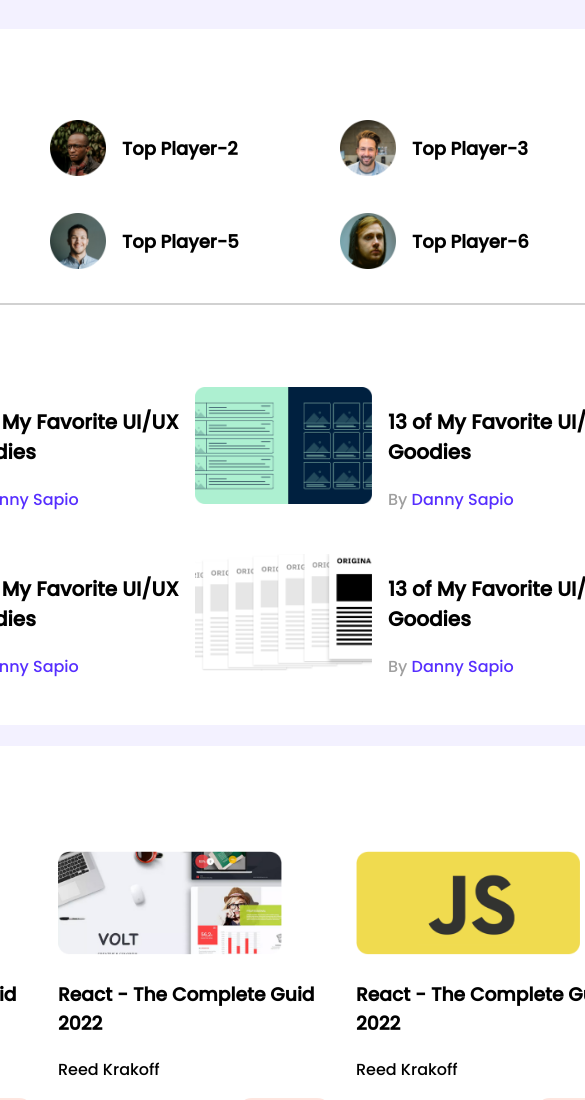
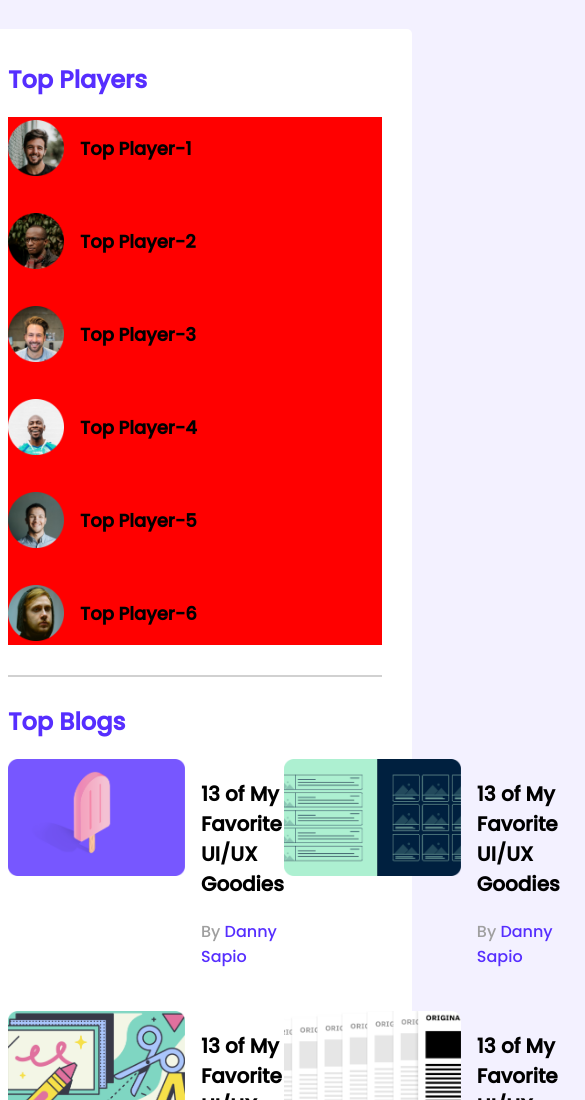
Before and after one commit to Habibur-Habib/leader-board-css3, a plain HTML site: page index.html in a window 390 px wide. Shown: the top 1100 px of the page, 585 px wide, since content can reach past the window. Drawn offline with Linux system fonts and the light colour scheme.

Commit message:
media quries done

```diff
--- a/styles/style.css
+++ b/styles/style.css
@@ -113,3 +113,18 @@ hr{
 .fa-star.empty{
     color: #aeaeae;
 }
+
+/* --------------
+Media Queries
+----------------*/
+
+/* Mobile Devices  */
+@media only screen and (max-width:688px) {
+    .container{
+        width: 100%;
+    }
+    .players{
+        background-color: red;
+        grid-template-columns: repeat(1, 1fr);
+    }
+}
```
